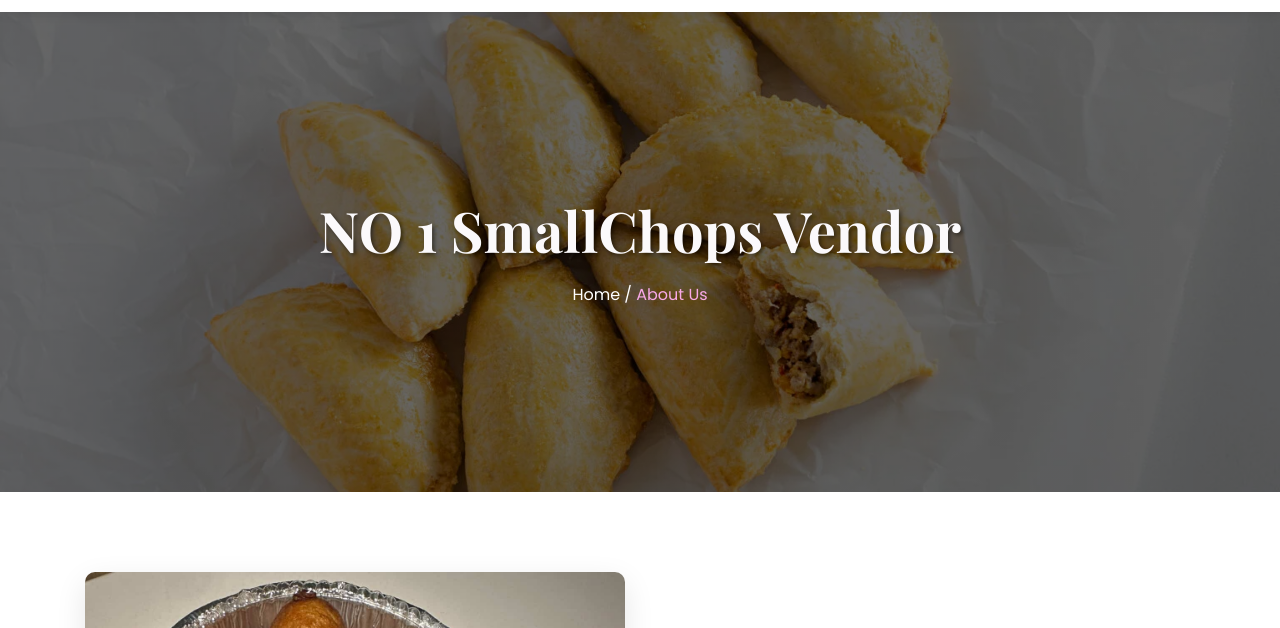
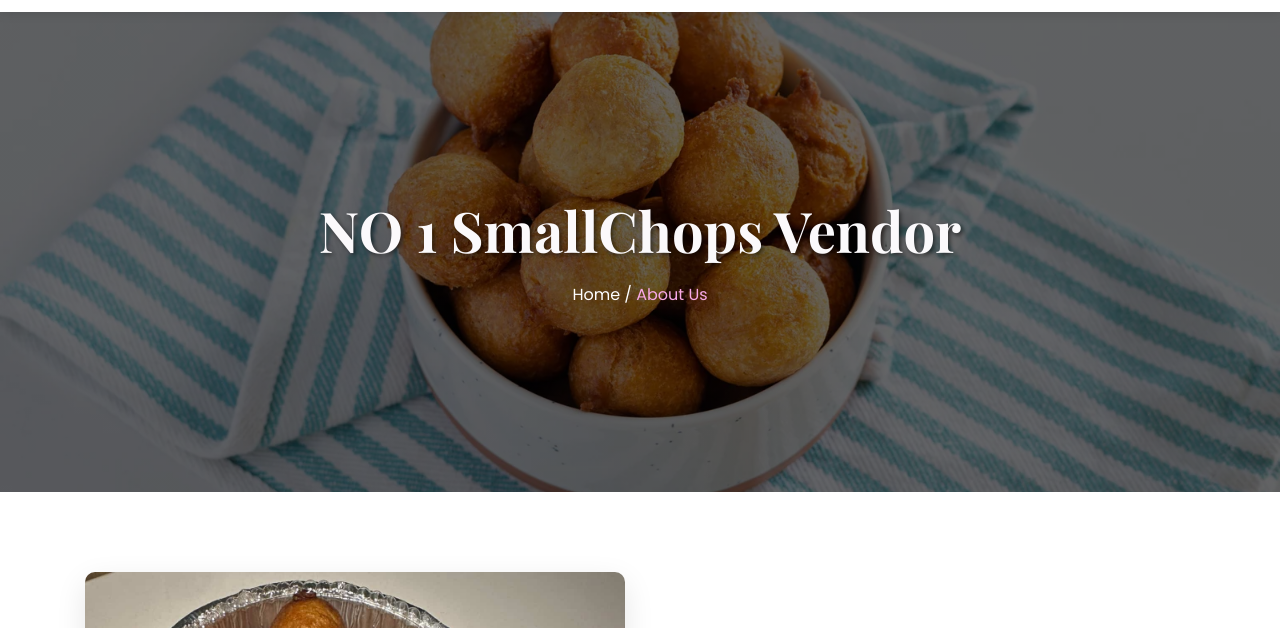
Before and after one commit to Gigx267/C-Pastries, a plain HTML site: page about.html in a window 1280 px wide. Shown: the part 136-764 px from the top of the page. Drawn offline with nearby package versions, Linux system fonts and the light colour scheme.

Commit message:
Update about.html

```diff
--- a/about.html
+++ b/about.html
@@ -195,7 +195,7 @@
 
         /* ===== HERO SECTION ===== */
         .about-hero {
-            background: linear-gradient(rgba(0, 0, 0, 0.6), rgba(0, 0, 0, 0.6)), url(./bg3.webp) center center no-repeat;
+            background: linear-gradient(rgba(0, 0, 0, 0.6), rgba(0, 0, 0, 0.6)), url(./bg2.webp) center center no-repeat;
             background-size: cover;
             background-attachment: fixed;
             min-height: 60vh;
```
